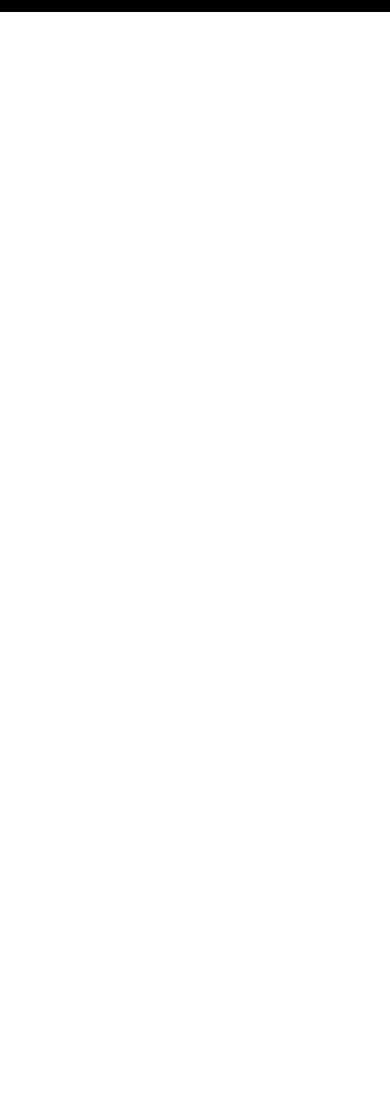
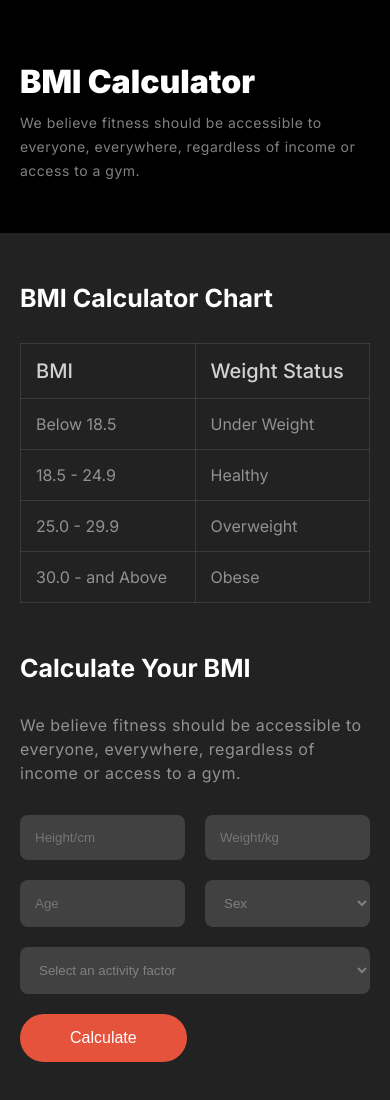
Before and after one commit to NAYAMAAAAT/PH-A2, a plain HTML site: page index.html in a window 390 px wide. Shown: the part 3114-4214 px from the top of the page. Before the commit the page ends 3126 px from the top, so only its background shows below. Drawn offline with Linux system fonts and the light colour scheme; a web font is replaced by a local one.

Commit message:
forth commit

```diff
--- a/index.html
+++ b/index.html
@@ -128,3 +128,80 @@
       </div>
     </div>
   </section>
+
+
+
+
+
+
+
+
+
+
+  <div class="header-container">
+    <div class="header-content">
+      <h1 class="section-title">BMI Calculator</h1>
+      <p class="section-body">
+        We believe fitness should be accessible to everyone, everywhere,
+        regardless of income or access to a gym.
+      </p>
+    </div>
+  </div>
+  <section id="bmi-calculator">
+    <div class="calculator-container">
+      <div class="chart-container">
+        <table class="bmi-table">
+          <h1>BMI Calculator Chart</h1>
+          <thead>
+            <tr>
+              <th>BMI</th>
+              <th>Weight Status</th>
+            </tr>
+          </thead>
+          <tbody>
+            <tr>
+              <td>Below 18.5</td>
+              <td>Under Weight</td>
+            </tr>
+            <tr>
+              <td>18.5 - 24.9</td>
+              <td>Healthy</td>
+            </tr>
+            <tr>
+              <td>25.0 - 29.9</td>
+              <td>Overweight</td>
+            </tr>
+            <tr>
+              <td>30.0 - and Above</td>
+              <td>Obese</td>
+            </tr>
+          </tbody>
+        </table>
+      </div>
+      <div class="calculator-form">
+        <h1>Calculate Your BMI</h1>
+        <p class="section-body">
+          We believe fitness should be accessible to everyone, everywhere,
+          regardless of income or access to a gym.
+        </p>
+        <div class="input-group1">
+          <input type="text" placeholder="Height/cm" />
+          <input type="text" placeholder="Weight/kg" />
+        </div>
+        <div class="input-group2">
+          <input type="text" placeholder="Age" />
+          <select name="" id="">
+            <option value="" selected>Sex</option>
+            <option value="">Male</option>
+            <option value="">Female</option>
+          </select>
+        </div>
+        <div class="input-group3">
+          <select name="" id="">
+            <option value="">Select an activity factor</option>
+          </select>
+        </div>
+        <button class="primary-button calc-btn">Calculate</button>
+      </div>
+
+      </section>
--- a/style.css
+++ b/style.css
@@ -267,8 +267,90 @@ section {
 
 
 
+   /* calculator */
 
+  .header-container {
+    background-color: black;
+  }
+  .header-content {
+    color: white;
+    max-width: 1060px;
+    margin: 0 auto;
+    padding-left: 300px;
+    padding-bottom: 100px;
+  }
 
+  #bmi-calculator {
+    background: rgb(34, 34, 34);
+    padding-bottom: 0px;
+  }
+  .calculator-container {
+    max-width: 1060px;
+    margin: 0 auto;
+    padding: 70px 0;
+    display: grid;
+    gap: 100px;
+    grid-template-columns: 0.8fr 1.2fr;
+  }
+  .chart-container {
+    color: rgba(255, 255, 255, 0.5);
+  }
+  .bmi-table,
+  th,
+  td {
+    padding: 15px;
+    border-collapse: collapse;
+    border: 1px solid rgba(255, 255, 255, 0.1);
+  }
+  .chart-container h1 {
+    font-size: 28px;
+    margin-bottom: 50px;
+    color: rgb(255, 255, 255);
+  }
+  .bmi-table {
+    width: 90%;
+  }
+  .bmi-table th {
+    font-size: 18px;
+    text-align: left;
+    width: 50%;
+    font-weight: 500;
+    color: rgb(255, 255, 255);
+  }
+  .calculator-form h1 {
+    font-size: 28px;
+    margin-bottom: 20px;
+    color: rgb(255, 255, 255);
+  }
+  .calculator-form p {
+    font-size: 16px;
+    margin-bottom: 30px;
+  }
+  .input-group1,
+  .input-group2 {
+    display: flex;
+    gap: 20px;
+    color: gray;
+    margin-bottom: 20px;
+  }
+  .input-group1 input,
+  .input-group2 input,
+  select {
+    padding: 15px;
+    border: none;
+    border-radius: 8px;
+    width: 50%;
+    color: gray;
+    background-color: rgb(65, 65, 65);
+  }
+  .input-group3 select {
+    width: 100%;
+    color: gray;
+    margin-bottom: 20px;
+  }
+  .input-group2 select option {
+    padding: 30px;
+  }
 
 
 
@@ -410,4 +492,56 @@ section {
       }
 
 
+
+
+  .header-container {
+    padding: 50px 20px;
+    border: none;
+    background-color: black;
+  }
+  .header-content {
+    padding-left: 0px;
+    padding-bottom: 0px;
+  }
+  .header-content h1 {
+    font-size: 32px;
+    margin-bottom: 10px;
+  }
+
+
+  #bmi-calculator {
+    padding: 0 20px;
+  }
+  .calculator-container {
+    grid-template-columns: 1fr;
+    gap: 50px;
+    padding: 50px 0;
+  }
+  .chart-container h1 {
+    font-size: 25px;
+    color: white;
+    margin-bottom: 30px;
+  }
+  .bmi-table {
+    width: 100%;
+  }
+  .bmi-table th {
+    font-size: 20px;
+    font-weight: 500;
+    text-align: left;
+    width: 50%;
+    color: rgb(255, 255, 255, 0.8);
+  }
+  .calculator-form h1 {
+    font-size: 25px;
+    color: white;
+    margin-bottom: 30px;
+  }
+  .calc-btn {
+    padding: 15px 50px;
+    font-size: 16px;
+    font-weight: 400;
+  }
+
+
 }
```
